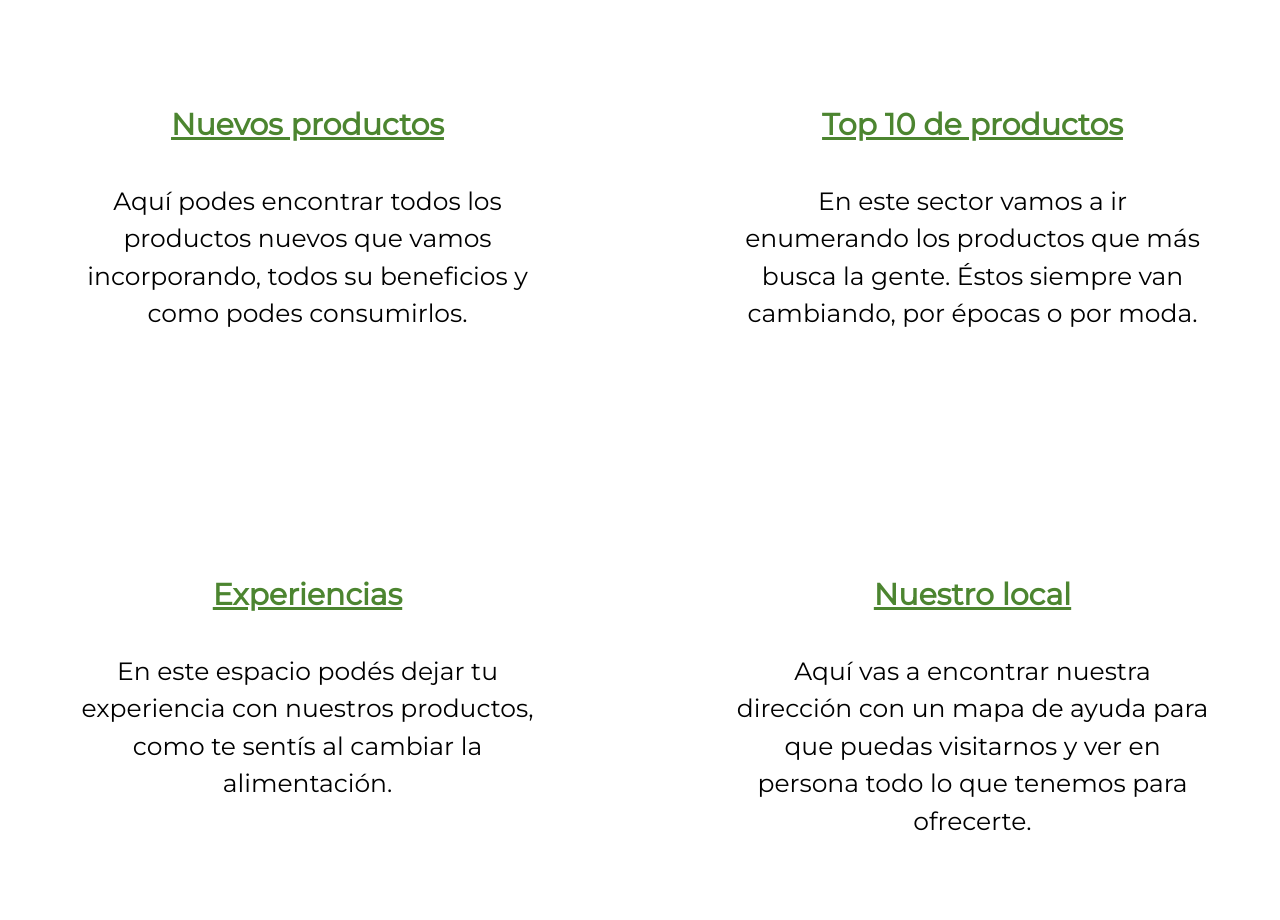
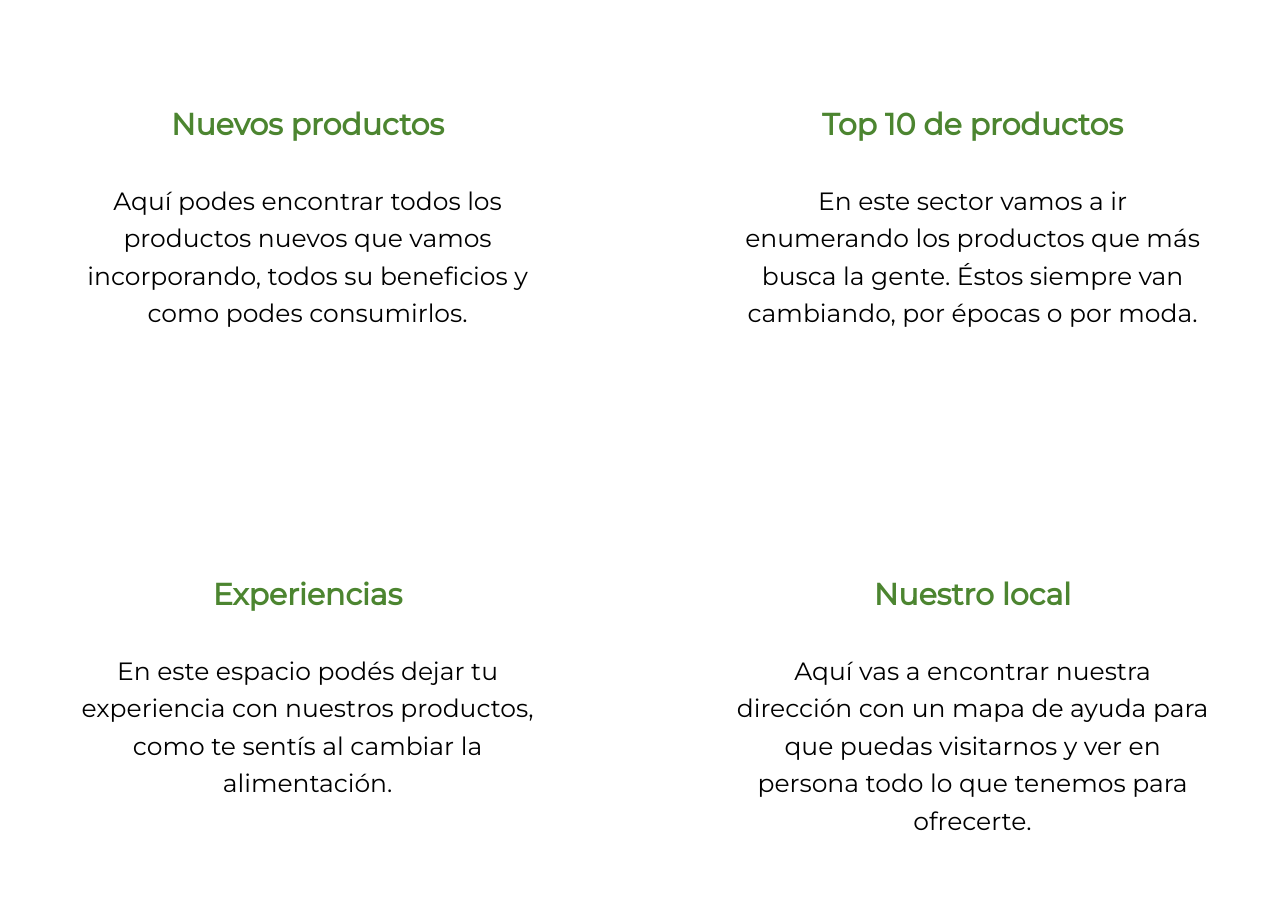
Before and after one commit to PaulAkemiS/DieteticaAvellaneda, a website: page index.html in a window 1280 px wide. Shown: the part 1498-2418 px from the top of the page. Drawn offline with nearby package versions, Linux system fonts and the light colour scheme.

Commit message:
Nuevas modificaciones

```diff
--- a/scss/_articulos.scss
+++ b/scss/_articulos.scss
@@ -18,9 +18,6 @@
 }
 
 .titulo2 {
-  color: $darkerGreen;
-  text-align: center;
-  font-size: 30px;
   margin: 20px;
 
   @media #{$laptop} {
@@ -37,6 +34,8 @@
     padding-top: 5px;
     margin: 5vh;
   }
+
+  @extend %fontTitulo2;
 }
 
 .cajasArticulos {
--- a/scss/_header.scss
+++ b/scss/_header.scss
@@ -90,7 +90,7 @@
                 color:#baa14f;
             }
 
-            .list__temSubmenu:hover > .dropdown-menu {
+            &:hover > .dropdown-menu {
                 display: block;
             }
 
--- a/scss/_placeholder.scss
+++ b/scss/_placeholder.scss
@@ -10,3 +10,10 @@
     color: $green;
     font-weight: bolder;
 }
+
+%fontTitulo2{
+    color: $darkerGreen;
+    font-weight: bold;
+    text-align: center;
+    font-size: 30px;
+}
--- a/scss/_productos.scss
+++ b/scss/_productos.scss
@@ -36,10 +36,6 @@
 }
 
 .titulo2{
-    color: $darkerGreen;
-    font-weight: bold;
-    text-align: center;
-    font-size: 30px;
     margin: 40px;
 
     @media #{$tablet} {
@@ -51,6 +47,8 @@
         padding-top: 5px;
         margin: 5vh;
     }
+
+    @extend %fontTitulo2;
 }
 
 .titulo3 {
@@ -119,7 +117,6 @@
             text-align: left;
             font-weight: bold;
         }
-
     }
 
     .topTenCaja__lista10 li {
--- a/scss/_quienesSomos.scss
+++ b/scss/_quienesSomos.scss
@@ -20,10 +20,6 @@
 }
 
 .titulo2 {
-    color: $darkerGreen;
-    text-decoration: underline;
-    text-align: center;
-    font-size: 30px;
     margin: 40px;
 
     @media #{$laptop} {
@@ -39,6 +35,8 @@
         padding-top: 5px;
         margin: 5vh;
     }
+
+    @extend %fontTitulo2;
 }
 
 .texto {
--- a/scss/_recetas.scss
+++ b/scss/_recetas.scss
@@ -99,10 +99,6 @@
 }
 
 .titulo2 {
-    color: $darkerGreen;
-    text-decoration: underline;
-    text-align: center;
-    font-size: 30px;
     margin: 40px;
 
     @media #{$laptop} {
@@ -118,6 +114,8 @@
         padding-top: 5px;
         margin: 5vh;
     }
+
+    @extend %fontTitulo2;
 }
 
 
--- a/scss/_recetasMasVistas.scss
+++ b/scss/_recetasMasVistas.scss
@@ -1,9 +1,5 @@
 .titulo2 {
-    color: $darkerGreen;
-    font-weight: bold;
-    text-align: center;
-    font-size: 30px;
-    margin: 40px;
+       margin: 40px;
 
     @media #{$laptop} {
         font-size: 30px;
@@ -19,6 +15,8 @@
         padding-top: 5px;
         margin: 5vh;
     }
+
+    @extend %fontTitulo2;
 }
 
 .cajasRecetas {
--- a/scss/main.scss
+++ b/scss/main.scss
@@ -1,7 +1,10 @@
+/* colors */
 $green:#bac751;
 $darkerGreen:#4c8530;
 $orange:#f8bf0a;
 $ancho: 50vw;
+
+/* media querys */
 $laptop: "(max-width:1024px)";
 $tablet: "(max-width:768px)";
 $mobile: "(max-width:425px)";
```
Also changed, not shown: css/styles.css.
